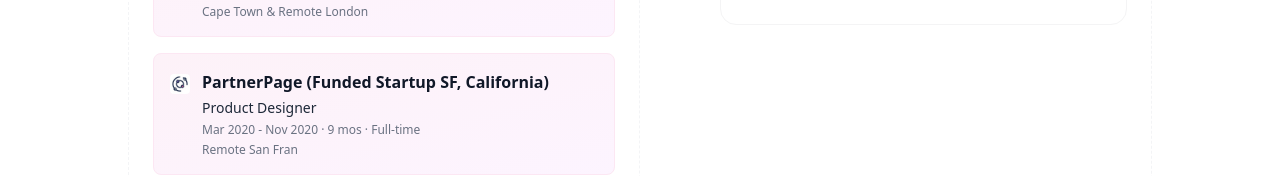
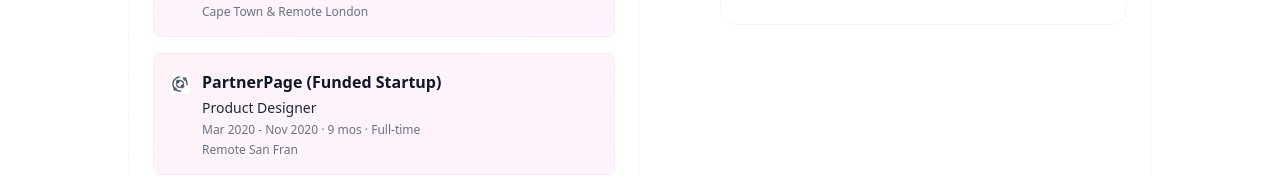
Before and after one commit to bucklemeshoe/portfolio, a Next.js app: page / in a window 1280 px wide. Both pictures are taken after a click on the button "See All". Shown: the part 2105-2281 px from the top of the page. Built offline with nearby package versions, Linux system fonts and the light colour scheme.

Commit message:
Remove 'SF, California' from PartnerPage entry in My Journey

```diff
--- a/src/app/page.tsx
+++ b/src/app/page.tsx
@@ -222,7 +222,7 @@
                       <div className="flex items-start gap-3">
                         <Image src="/images/work/4 - partnerpage_logo.jpg" alt="PartnerPage" width={20} height={20} className="w-5 h-5 rounded-sm mt-1 flex-shrink-0" />
                         <div>
-                          <h4 className="font-semibold text-gray-900">PartnerPage (Funded Startup SF, California)</h4>
+                          <h4 className="font-semibold text-gray-900">PartnerPage (Funded Startup)</h4>
                           <h5 className="text-sm font-medium text-gray-800 mt-1">Product Designer</h5>
                           <p className="text-xs text-gray-500 mt-1">Mar 2020 - Nov 2020 · 9 mos · Full-time</p>
                           <p className="text-xs text-gray-500 mt-1">Remote San Fran</p>
```
